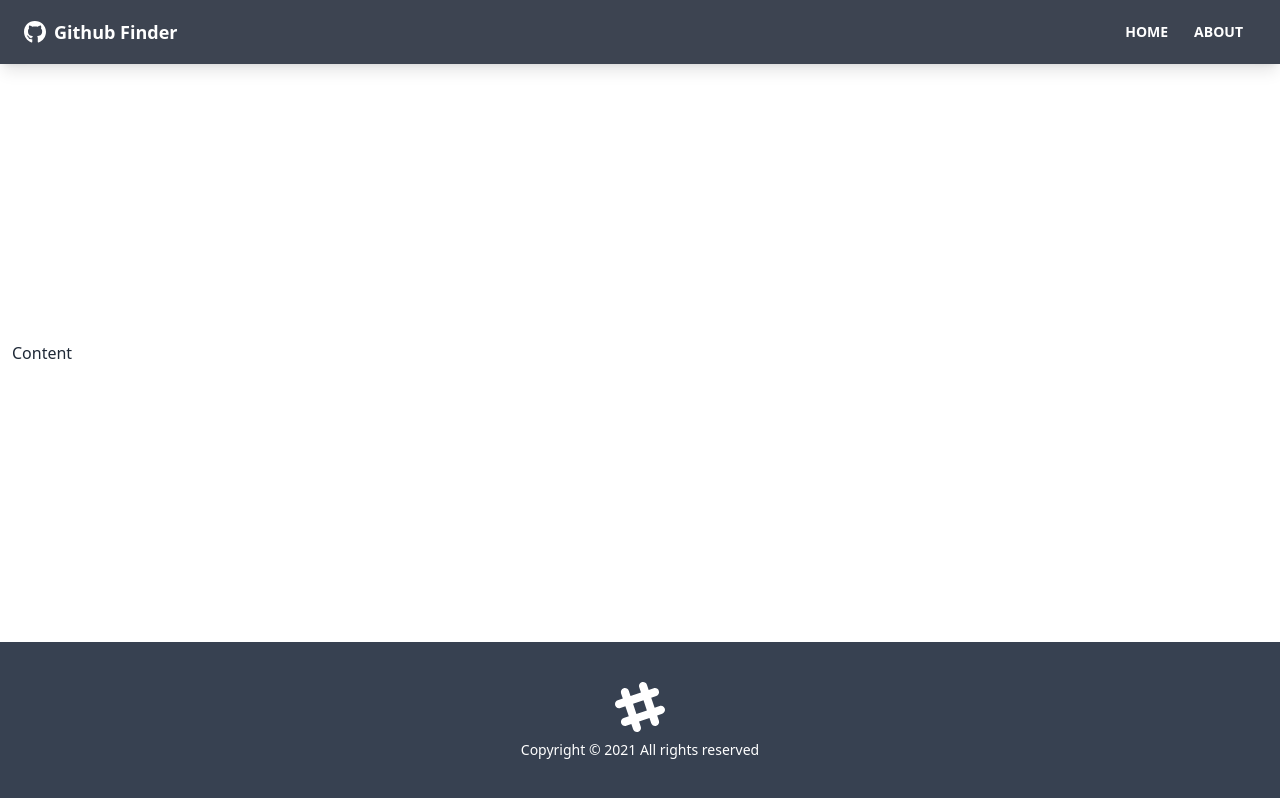
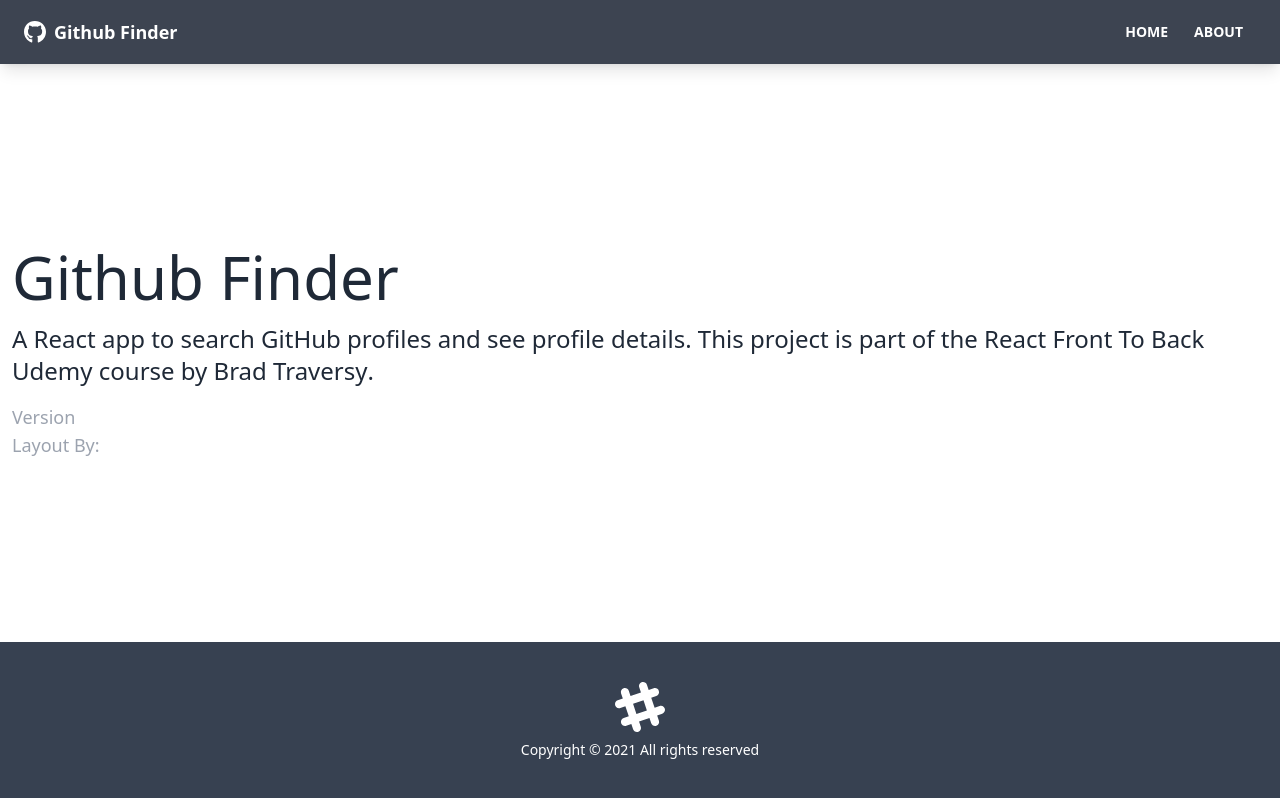
Before and after one commit to JahshakaDEV/github-finder, a React (Create React App) app: page /about in a window 1280 px wide. Built offline with nearby package versions, Linux system fonts and the light colour scheme.

Commit message:
✨ Added about and notfound (404) page

```diff
--- a/src/App.js
+++ b/src/App.js
@@ -1,13 +1,23 @@
-import {BrowserRouter as Router, Route} from "react-router-dom";
+import {BrowserRouter as Router, Route, Routes} from "react-router-dom";
 import Navbar from "./components/layout/Navbar";
 import Footer from "./components/layout/Footer";
+import Home from "./pages/Home";
+import NotFound from "./pages/NotFound";
+import About from "./pages/About";
 
 function App() {
   return (
       <Router>
         <div className={"flex flex-col justify-between h-screen"}>
             <Navbar/>
-            <main className={"container mx-auto px-3 pb-12"}>Content</main>
+            <main className={"container mx-auto px-3 pb-12"}>
+                <Routes>
+                    <Route path={"/"} element={<Home/>}/>
+                    <Route path={"/about"} element={<About/>}/>
+                    <Route path={"/notfound"} element={<NotFound/>}/>
+                    <Route path={"/*"} element={<NotFound/>}/>
+                </Routes>
+            </main>
             <Footer/>
         </div>
       </Router>
--- /dev/null
+++ b/src/pages/About.jsx
@@ -0,0 +1,33 @@
+import React from 'react';
+
+function About() {
+    return (
+        <>
+            <h1 className='text-6xl mb-4'>Github Finder</h1>
+            <p className='mb-4 text-2xl font-light'>
+                A React app to search GitHub profiles and see profile details. This
+                project is part of the
+                <a href='https://www.udemy.com/course/modern-react-front-to-back/'>
+                    {' '}
+                    React Front To Back
+                </a>{' '}
+                Udemy course by
+                <strong>
+                    <a href='https://traversymedia.com'> Brad Traversy</a>
+                </strong>
+                .
+            </p>
+            <p className='text-lg text-gray-400'>
+                Version <span className='text-white'>1.0.0</span>
+            </p>
+            <p className='text-lg text-gray-400'>
+                Layout By:
+                <a className='text-white' href='https://twitter.com/hassibmoddasser'>
+                    Hassib Moddasser
+                </a>
+            </p>
+        </>
+    );
+}
+
+export default About;
--- /dev/null
+++ b/src/pages/Home.jsx
@@ -0,0 +1,9 @@
+import React from 'react';
+
+function Home() {
+    return (
+        <div><h1 className={"text-6xl"}>Welcome</h1></div>
+    );
+}
+
+export default Home;
--- /dev/null
+++ b/src/pages/NotFound.jsx
@@ -0,0 +1,25 @@
+import React from 'react';
+import {FaHome} from "react-icons/fa"
+import {Link} from "react-router-dom"
+
+function NotFound() {
+    return (
+        <div className={"hero"}>
+            <div className={"text-center hero-content"}>
+                <div className={"max-w-lg"}>
+                    <h1 className={"text-8xl font-bold mb-8"}>
+                        Oops!
+                    </h1>
+                    <p className={"text-5xl mb-8"}>4040 - Page not found!</p>
+                    <Link to={"/"} className={"btn btn-primary btn-lg"}>
+                        <FaHome className={"mr-2"}/>
+                        Back to Home
+                    </Link>
+                </div>
+            </div>
+
+        </div>
+    );
+}
+
+export default NotFound;
```
